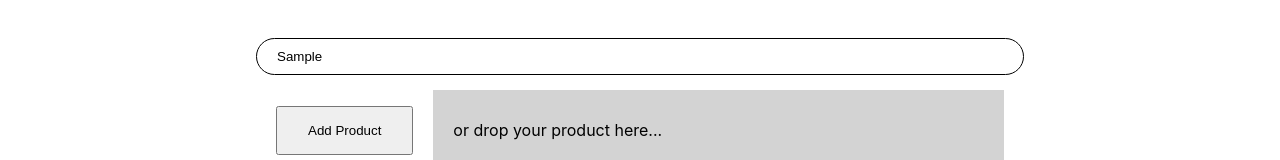
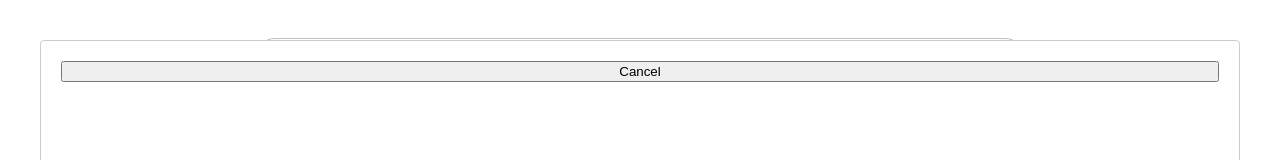
Before and after one commit to arubtsov/eis, a React (Create React App) app in the folder client/: page / in a window 1280 px wide. Both pictures are taken after typing "Sample" into the empty fields and a click on the button "Add Product". Shown: the top 160 px of the page. Built offline with nearby package versions, Linux system fonts and the light colour scheme; no server answers.

Commit message:
implement basic modal

```diff
--- a/client/src/App.tsx
+++ b/client/src/App.tsx
@@ -4,6 +4,7 @@ import './App.css';
 import ProductList from './products';
 import SearchBar from './search-bar';
 import AddProductBar from './add-product-bar';
+import CreateProjectModal from './create-product-modal';
 
 function App() {
   return (
@@ -11,6 +12,7 @@ function App() {
         <SearchBar />
         <AddProductBar />
         <ProductList />
+        <CreateProjectModal />
     </div>
   );
 }
--- a/client/src/add-product-bar/index.tsx
+++ b/client/src/add-product-bar/index.tsx
@@ -1,11 +1,20 @@
-import React from 'react';
+import React, { useCallback } from 'react';
+import { useDispatch } from 'react-redux';
 
 import styles from './add-product.module.css';
+import { createProduct } from '../actions';
 
 export default function AddProductBar () {
+    const dispatch = useDispatch();
+    const onButtonClick = useCallback(
+        () => dispatch(createProduct()),
+        [dispatch]
+    );
+
     return (
         <div className={styles.add_product}>
-            <button className={styles.add_product__button}>
+            <button className={styles.add_product__button}
+                onClick={onButtonClick}>
                 Add Product
             </button>
             <div className={styles.add_product__drop_area}>
--- /dev/null
+++ b/client/src/create-product-modal/form.tsx
@@ -0,0 +1,24 @@
+import React, { MouseEventHandler } from 'react';
+import { useDispatch } from 'react-redux';
+
+import { Product } from '../store';
+import { cancelCreation } from '../actions';
+
+import styles from './modal.module.css';
+
+interface FormProps {
+    product: Product | null;
+}
+
+export default function NewProductForm ({ product }: FormProps) {
+    const dispatch = useDispatch();
+
+    const onCancel: MouseEventHandler<HTMLButtonElement> =
+        () => dispatch(cancelCreation());
+
+    return (
+        <form className={styles.form}>
+            <button type="button" onClick={onCancel}>Cancel</button>
+        </form>
+    );
+};
--- /dev/null
+++ b/client/src/create-product-modal/index.tsx
@@ -0,0 +1,17 @@
+import React from 'react';
+import Modal from 'react-modal';
+import { useSelector } from 'react-redux';
+
+import { Product } from '../store';
+import { ProductsState } from '../reducers';
+import NewProductForm from './form';
+
+export default function CreateProductModal () {
+    const newProduct = useSelector<ProductsState, Product | null>(state => state.newProduct);
+
+    return (
+        <Modal isOpen={!!newProduct}>
+            <NewProductForm product={newProduct}/>
+        </Modal>
+    );
+};
--- /dev/null
+++ b/client/src/create-product-modal/modal.module.css
@@ -0,0 +1,4 @@
+.form {
+    display: flex;
+    flex-direction: column;
+}
```
